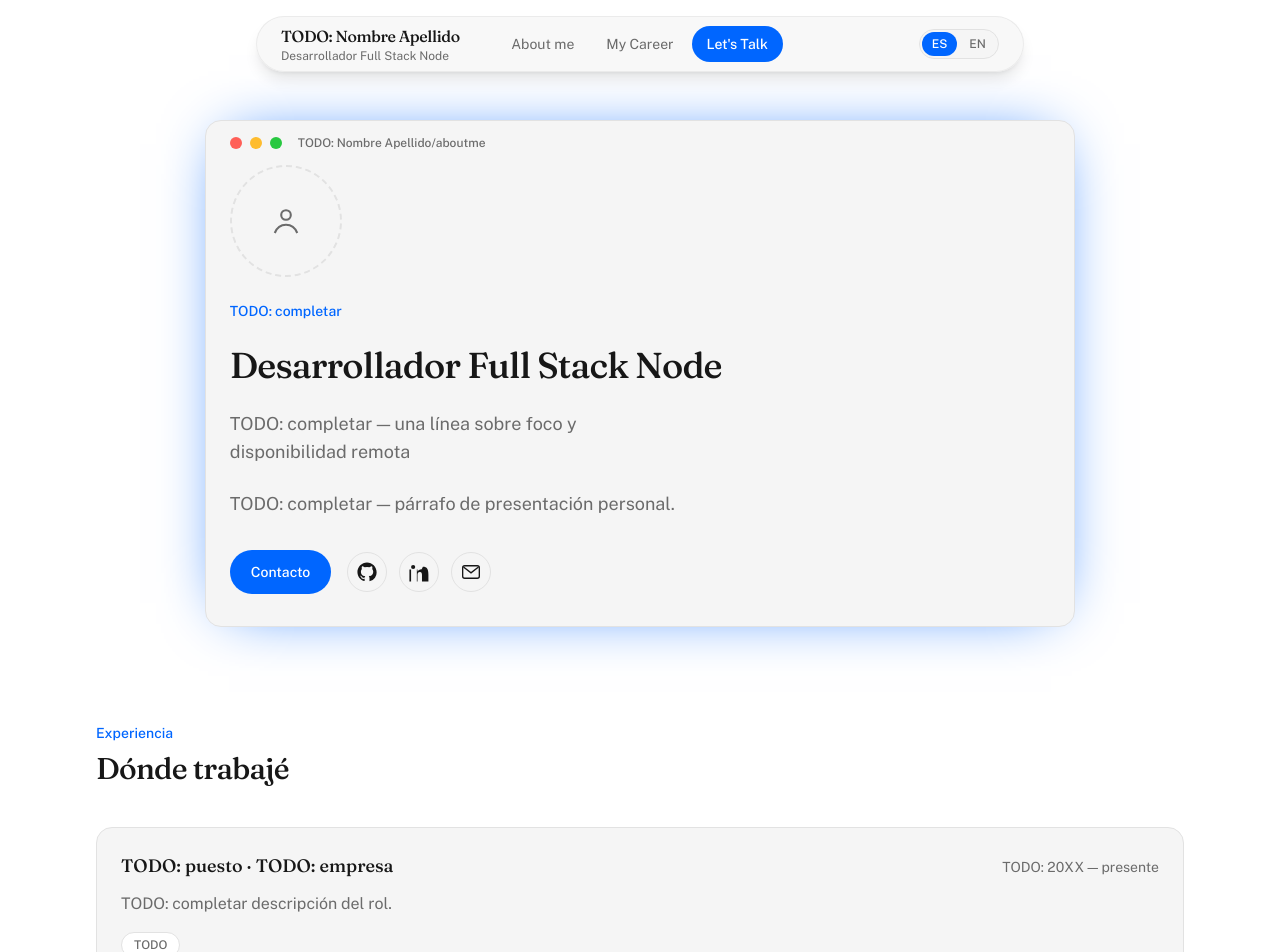
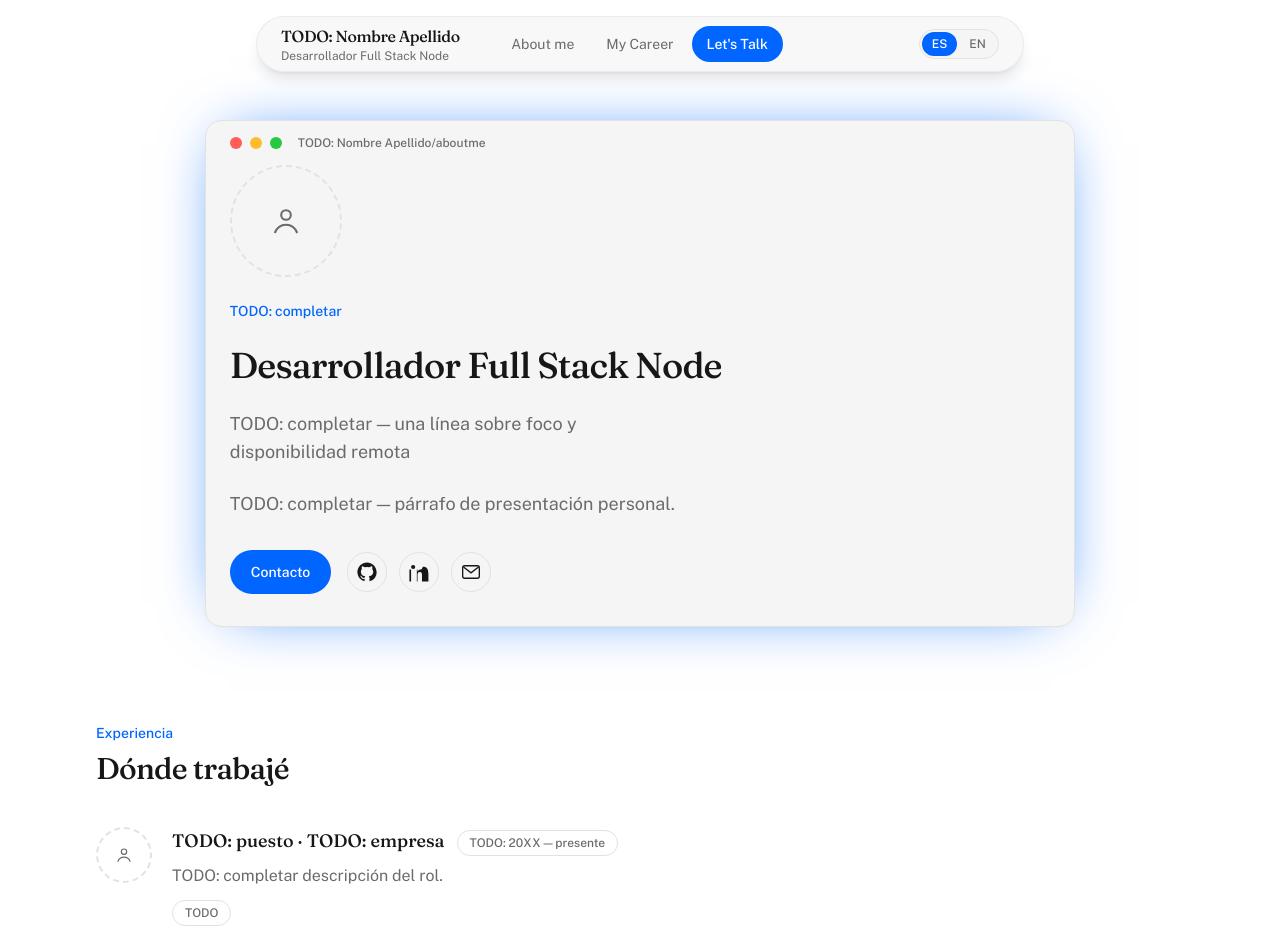
Before and after one commit to agusmenchon/portfolio, a Next.js app: page / in a window 1280 px wide. Shown: the top 952 px of the page. Built offline with nearby package versions, Linux system fonts and the light colour scheme.

Commit message:
feat: render Experience as a standalone scroll-reveal timeline
Co-Authored-By: Claude Sonnet 5 <noreply@anthropic.com>
Claude-Session: https://claude.ai/code/session_01NH5sHSHHxpAk4XefpV3pwv

```diff
--- a/components/sections/experience.tsx
+++ b/components/sections/experience.tsx
@@ -1,28 +1,38 @@
 import { SectionHeading } from "@/components/ui/section-heading";
-import { Card } from "@/components/ui/card";
+import { AvatarPlaceholder } from "@/components/ui/avatar-placeholder";
 import { Pill } from "@/components/ui/pill";
+import { Reveal } from "@/components/ui/reveal";
 import { EXPERIENCE } from "@/lib/content";
 
 export function Experience() {
   return (
     <>
       <SectionHeading eyebrow="Experiencia" title="Dónde trabajé" />
-      <div className="flex flex-col gap-4">
+      <div className="flex flex-col">
         {EXPERIENCE.map((item, i) => (
-          <Card key={i} className="flex flex-col gap-3">
-            <div className="flex flex-col gap-1 sm:flex-row sm:items-baseline sm:justify-between">
+          <Reveal key={i} delay={i * 0.08}>
+            <div className="flex gap-5">
+              <div className="flex flex-col items-center">
+                <AvatarPlaceholder size="sm" label={`Placeholder de logo de ${item.company}`} />
+                {i < EXPERIENCE.length - 1 ? <div className="w-px flex-1 bg-border" aria-hidden /> : null}
+              </div>
+
+              <div className="flex flex-col gap-2 pb-10">
+                <div className="flex flex-col gap-1 sm:flex-row sm:items-baseline sm:gap-3">
                   <h3 className="font-heading text-lg font-medium">
                     {item.role} · {item.company}
                   </h3>
-              <span className="text-sm text-muted">{item.period}</span>
+                  <Pill>{item.period}</Pill>
                 </div>
-            <p className="text-sm text-muted sm:text-base">{item.description}</p>
+                <p className="max-w-2xl text-sm text-muted sm:text-base">{item.description}</p>
                 <div className="flex flex-wrap gap-2 pt-1">
                   {item.tags.map((tag, tagIndex) => (
                     <Pill key={`${tag}-${tagIndex}`}>{tag}</Pill>
                   ))}
                 </div>
-          </Card>
+              </div>
+            </div>
+          </Reveal>
         ))}
       </div>
     </>
--- a/components/ui/avatar-placeholder.tsx
+++ b/components/ui/avatar-placeholder.tsx
@@ -1,16 +1,34 @@
-export function AvatarPlaceholder({ className = "" }: { className?: string }) {
+const SIZE_CLASSES = {
+  lg: "h-28 w-28",
+  sm: "h-14 w-14",
+} as const;
+
+const ICON_SIZE_CLASSES = {
+  lg: "h-9 w-9",
+  sm: "h-5 w-5",
+} as const;
+
+export function AvatarPlaceholder({
+  size = "lg",
+  label = "Placeholder de foto de perfil",
+  className = "",
+}: {
+  size?: "lg" | "sm";
+  label?: string;
+  className?: string;
+}) {
   return (
     <div
-      className={`flex h-28 w-28 shrink-0 items-center justify-center rounded-full border-2 border-dashed border-border text-muted ${className}`}
+      className={`flex shrink-0 items-center justify-center rounded-full border-2 border-dashed border-border text-muted ${SIZE_CLASSES[size]} ${className}`}
       role="img"
-      aria-label="Placeholder de foto de perfil"
+      aria-label={label}
     >
       <svg
         viewBox="0 0 24 24"
         fill="none"
         stroke="currentColor"
         strokeWidth={1.4}
-        className="h-9 w-9"
+        className={ICON_SIZE_CLASSES[size]}
         aria-hidden
       >
         <circle cx="12" cy="8" r="3.2" />
```
Lines whose indentation alone changed are shown as unchanged.
